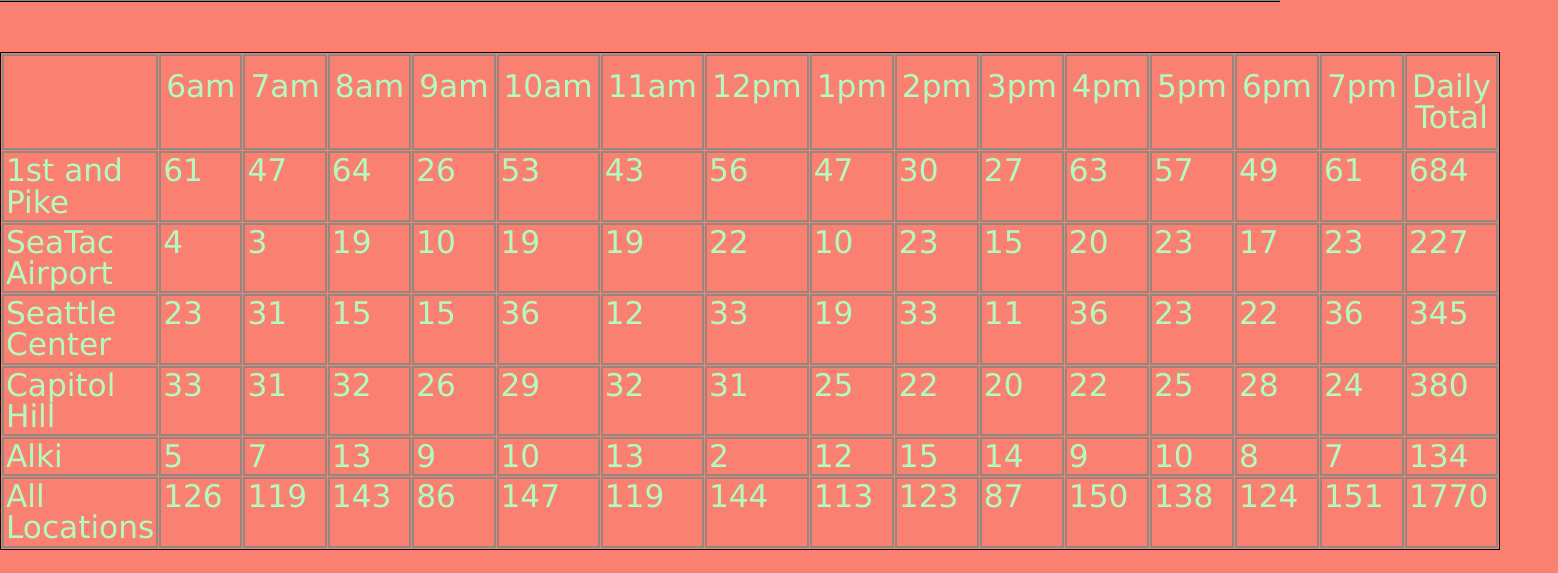
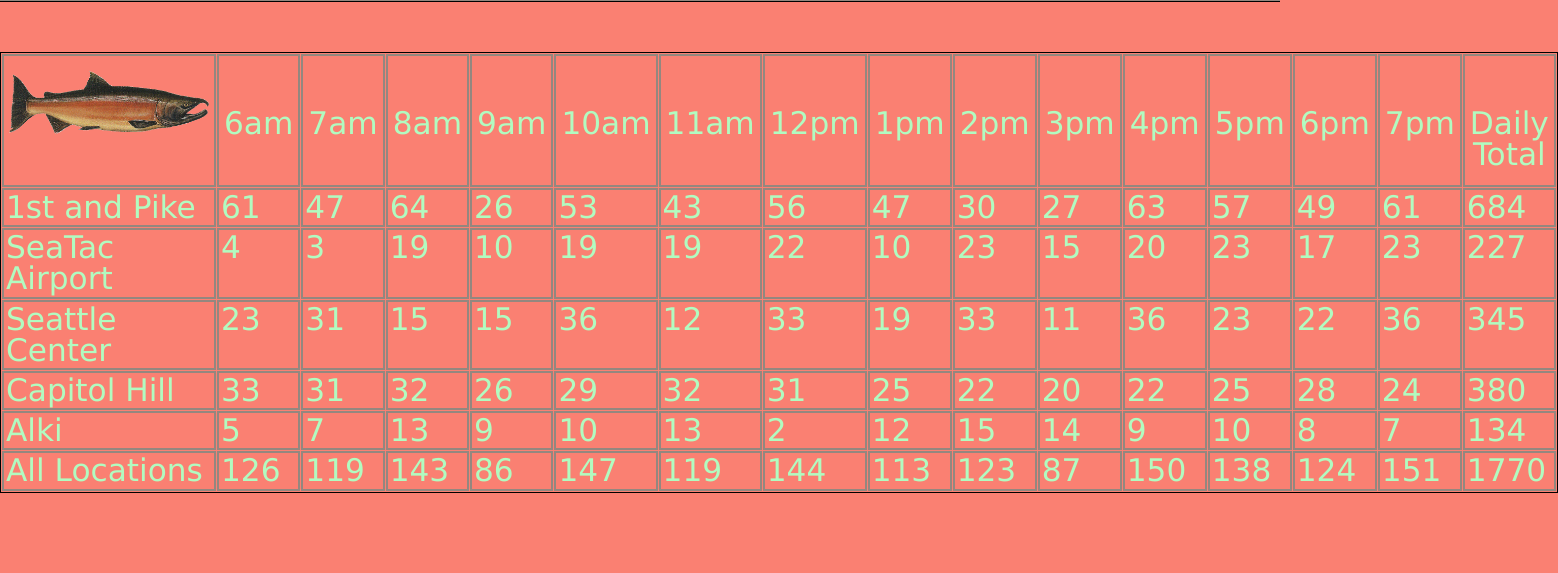
Before and after one commit to VorosDana/201WeekTwo, a plain HTML site: page sales.html in a window 1280 px wide. Shown: the part 227-800 px from the top of the page, 1558 px wide, since content can reach past the window. Drawn offline with Linux system fonts and the light colour scheme.

Commit message:
Puts the salmon picture in the empty table corner space

```diff
--- a/css/styling.css
+++ b/css/styling.css
@@ -147,3 +147,7 @@ th {
     /* display: inline-block; */
     padding: 15px 5px;
 }
+
+.tableCorner {
+    width: 200px;
+}
--- a/js/app.js
+++ b/js/app.js
@@ -112,6 +112,7 @@ function renderCookieStores() {
 function buildTitleRow() {
   var trEl = salesTable.insertRow(0);
   var workingThEl = document.createElement('th');
+  workingThEl.innerHTML = '<img src = "img/salmon.png" class="tableCorner">';
   trEl.appendChild(workingThEl);
   for(var i = 0; i < hours.length; i++)
   {
```
